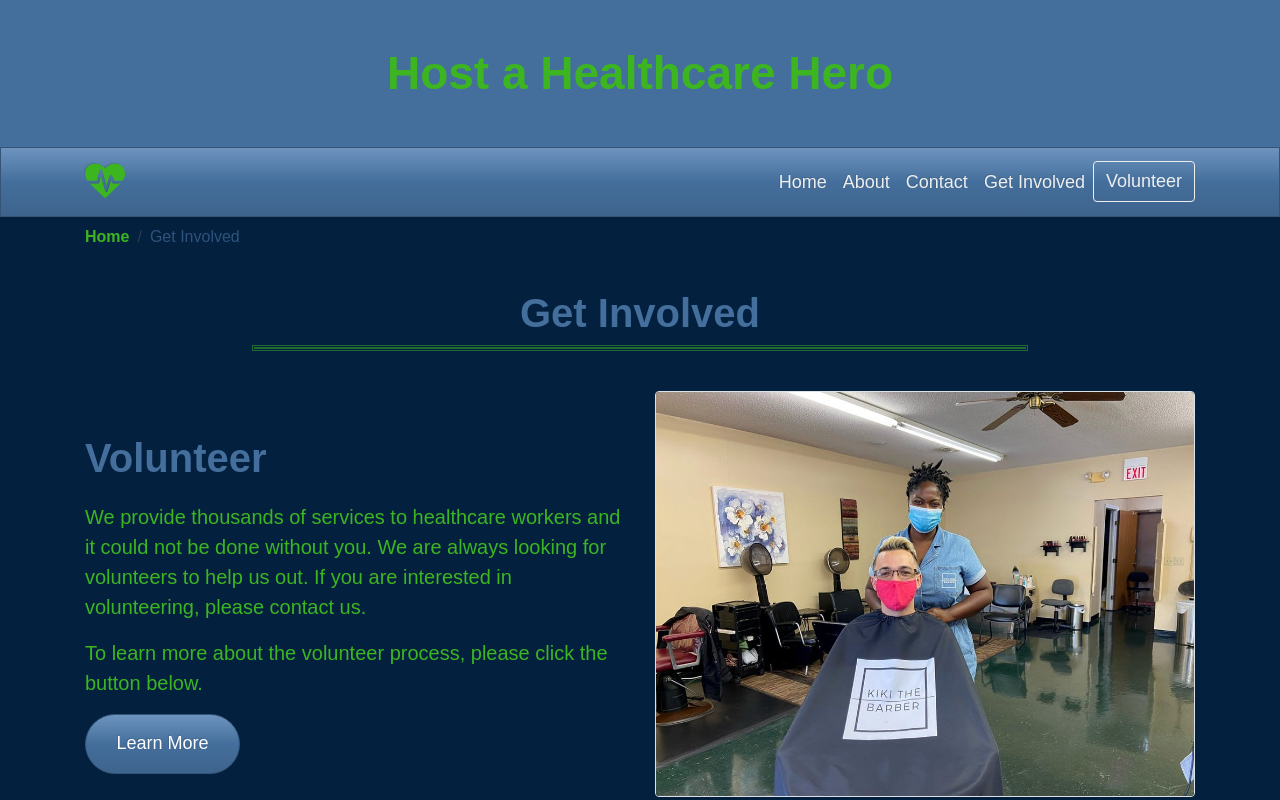
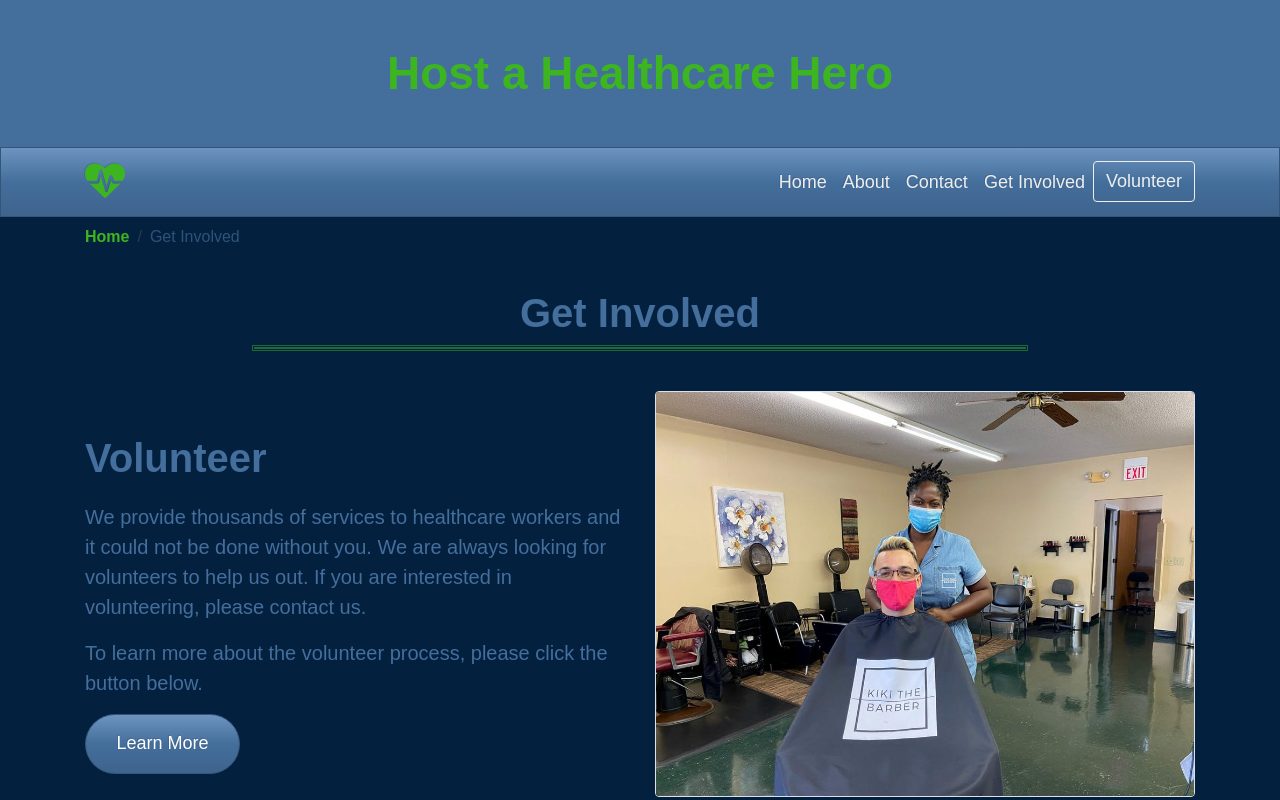
Before and after one commit to Pia007/Hero, a React (Create React App) app: page /involved in a window 1280 px wide. Shown: the top 800 px of the page. Built offline with nearby package versions, Linux system fonts and the light colour scheme.

Commit message:
text to primary

```diff
--- a/src/components/InvolvedCard.jsx
+++ b/src/components/InvolvedCard.jsx
@@ -20,7 +20,7 @@ const InvolvedCard =({
     return (
         <div >
             <Row className={className}>
-                <Col lg={6} className="my-auto text-success" >
+                <Col lg={6} className="my-auto text-primary" >
                     <Fade bottom>
                     <h2>{title}</h2>
                     <p className=" mission-text">{contentOne}</p>
```
